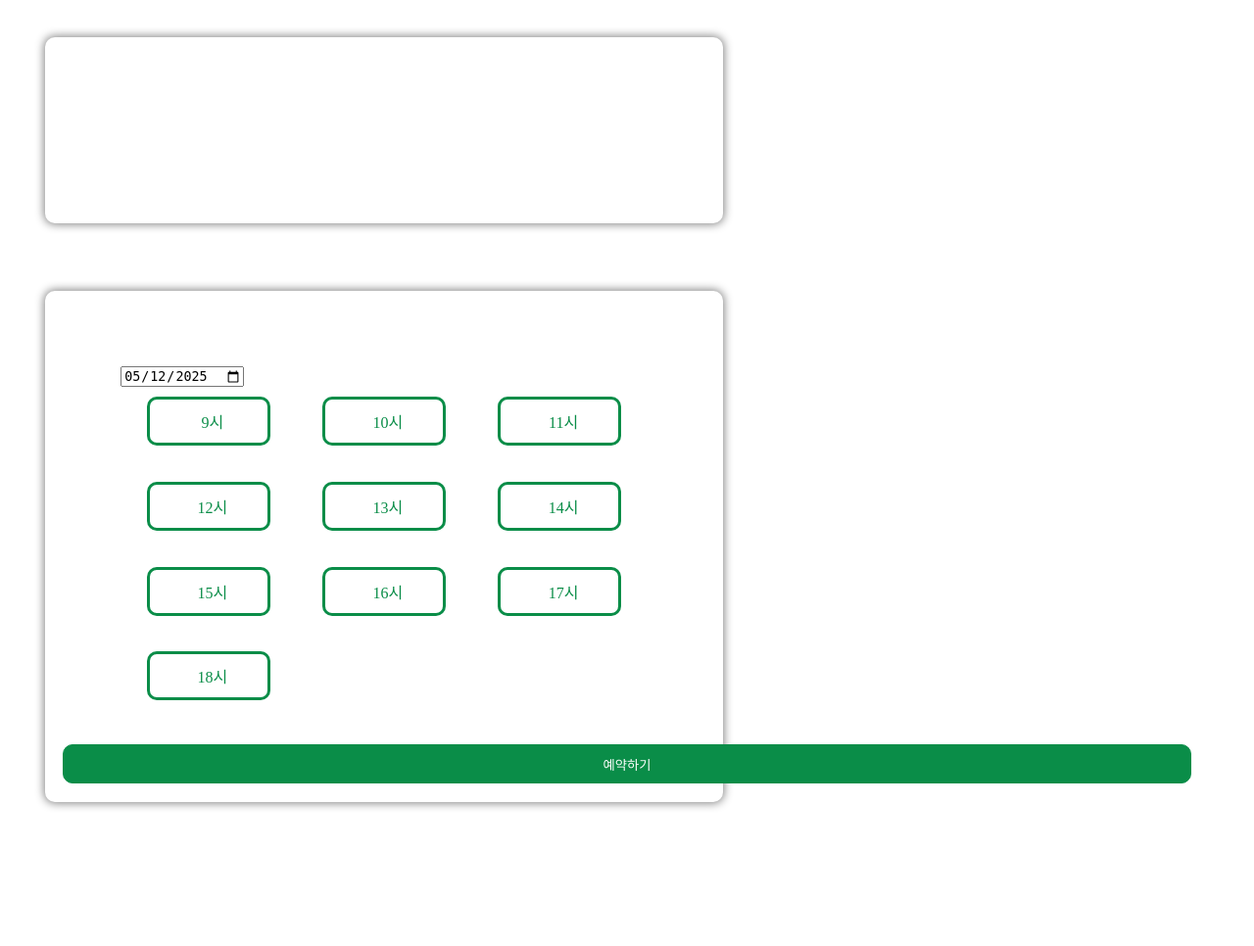
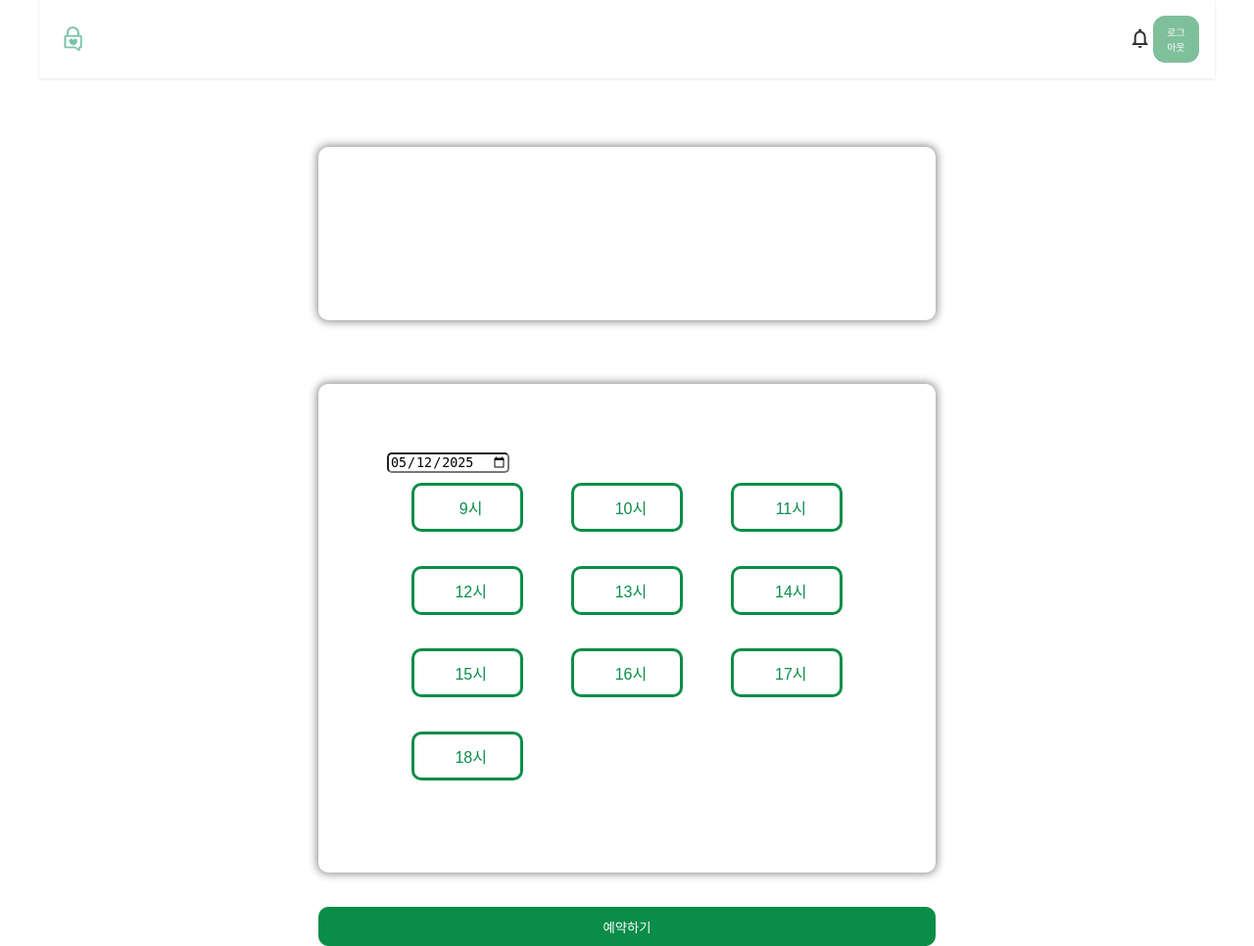
Before and after one commit to 2025-SMHRD-IS-CLOUD-2/mindLog, a Flask app: page /counseling/appointment in a window 1280 px wide. Shown: the whole page at 98% size. Before the commit the page ends 826 px from the top, so only its background shows below. Run offline with Flask 3, Linux system fonts and the light colour scheme; the visitor is signed in with stand-in values (Sample User, id 1); data that the repository does not hold is empty.

Commit message:
appointment 깨진 거 복구

```diff
--- a/app/static/css/appointment.css
+++ b/app/static/css/appointment.css
@@ -1,10 +1,3 @@
-html{
-    height: 100%;
-}
-body{
-    max-width: 768px;
-    height: 100%;
-}
 #availableTime{
     display: flex;
     flex-direction: row;
@@ -53,15 +46,23 @@ input[type = "radio"]{
     appearance: none;
 
 }
+label:has(input[type="radio"]:not(:checked):not(:disabled)):hover {
+    background-color: #00ff77;
+}
 input[type = "radio"]:disabled{
     appearance: none;
 
 }
 .wrapper{
+
+    margin-top: 120px;
     position: relative;
-    height: 100%;
-    width: 100%;
+    align-self: center;
+    height: 80%;
+    width: 80%;
+    max-width: 700px;
 }
+
 button{
     position: fixed;
     left: 50%;
@@ -75,3 +76,10 @@ button{
     border-radius: 10px;
     height: 40px;
 }
+
+@media screen and (min-width: 780px) {
+    button{
+        position: relative;
+
+    }
+}
--- a/app/templates/counseling/appointment.html
+++ b/app/templates/counseling/appointment.html
@@ -1,12 +1,10 @@
-<!DOCTYPE html>
-<html lang="en">
-<head>
-    <meta charset="UTF-8">
-    <meta name="viewport" content="width=device-width, initial-scale=1.0">
-    <title>Document</title>
+{% extends 'base.html' %} {% block styles %}
+<link
+  rel="stylesheet"
+  href="{{ url_for('static', filename='css/chatbot.css') }}"
+/>
     <link rel="stylesheet" href="../../static/css/appointment.css">
-</head>
-<body>
+    {% endblock %} {% block content %}
     <div class = 'wrapper'>
     <form>
 
@@ -116,5 +114,4 @@
             })
         }
     </script>
-</body>
-</html>
+{% endblock %}
```
Also changed, not shown: app/static/js/schedule.js (+7 -2 lines).
